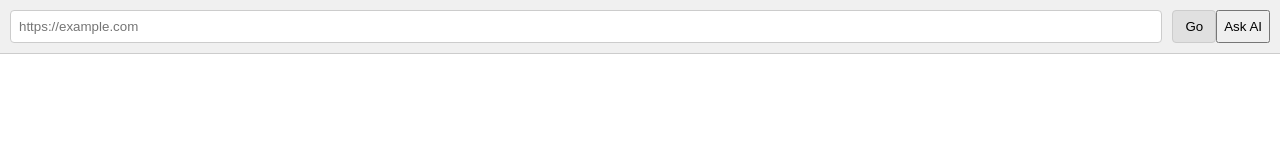
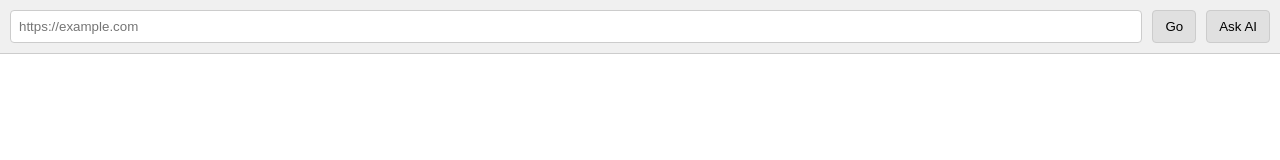
Before and after one commit to devinedevil999/geminiaibrowser, a plain HTML site: page index.html in a window 1280 px wide. Drawn offline with Linux system fonts and the light colour scheme.

Commit message:
Update style.css

```diff
--- a/style.css
+++ b/style.css
@@ -21,7 +21,7 @@ body, html {
     border-radius: 4px;
 }
 
-#go-button {
+#go-button, #ai-button {
     padding: 8px 12px;
     margin-left: 10px;
     border: 1px solid #ccc;
@@ -30,7 +30,7 @@ body, html {
     cursor: pointer;
 }
 
-#go-button:hover {
+#go-button:hover, #ai-button:hover {
     background-color: #d0d0d0;
 }
 
```
